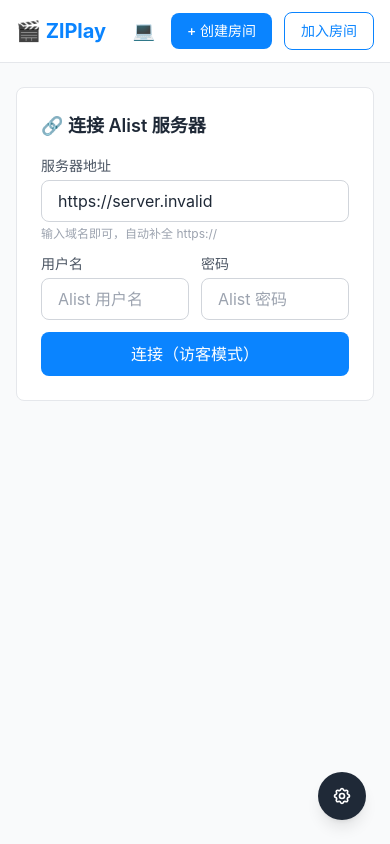
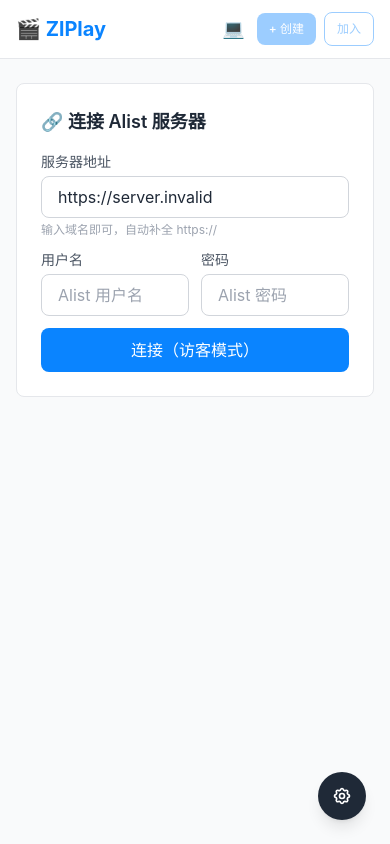
Before and after one commit to Nanawwa/zlplayer, a React (Vite) app in the folder web/: page / in a window 390 px wide. Built offline with nearby package versions, Linux system fonts and the light colour scheme; no server answers.

Commit message:
fix: mobile create room ws check

```diff
--- a/web/src/pages/HomePage.tsx
+++ b/web/src/pages/HomePage.tsx
@@ -17,6 +17,10 @@ export default function HomePage({ sendMessage }: HomePageProps) {
   const setStoreAlistUrl = useRoomStore((s) => s.setAlistUrl);
   const setCurrentVideo = useRoomStore((s) => s.setCurrentVideo);
   const setPlayerState = useRoomStore((s) => s.setPlayerState);
+  const wsConnected = useRoomStore((s) => s.wsConnected);
+
+  // 操作反馈
+  const [toast, setToast] = useState<string | null>(null);
 
   // Alist 连接错误
   const [connectError, setConnectError] = useState<string | null>(null);
@@ -87,46 +91,65 @@ export default function HomePage({ sendMessage }: HomePageProps) {
     [setCurrentVideo, setPlayerState]
   );
 
+  const showToast = useCallback((msg: string) => {
+    setToast(msg);
+    setTimeout(() => setToast(null), 3000);
+  }, []);
+
   // 创建房间
   const handleCreateRoom = useCallback(() => {
+    if (!wsConnected) {
+      showToast('未连接到服务器，请稍后再试');
+      return;
+    }
     sendMessage('create_room', {
       password: roomPassword,
       name: nickName || undefined,
     });
     setShowCreateModal(false);
-  }, [sendMessage, roomPassword, nickName]);
+  }, [sendMessage, roomPassword, nickName, wsConnected, showToast]);
 
   // 加入房间
   const handleJoinRoom = useCallback(() => {
     if (!roomCode.trim()) return;
+    if (!wsConnected) {
+      showToast('未连接到服务器，请稍后再试');
+      return;
+    }
     sendMessage('join_room', {
       code: roomCode.toUpperCase(),
       password: roomPassword,
       name: nickName || undefined,
     });
     setShowJoinModal(false);
-  }, [sendMessage, roomCode, roomPassword, nickName]);
+  }, [sendMessage, roomCode, roomPassword, nickName, wsConnected, showToast]);
 
   return (
     <div className="min-h-screen bg-gray-50 dark:bg-gray-950">
       {/* 顶部导航 */}
       <header className="bg-white dark:bg-gray-900 border-b border-gray-200 dark:border-gray-800 sticky top-0 z-10">
-        <div className="max-w-7xl mx-auto px-4 py-3 flex items-center justify-between">
-          <h1 className="text-xl font-bold text-primary-500">🎬 ZlPlay</h1>
+        <div className="max-w-7xl mx-auto px-4 py-3 flex items-center justify-between gap-2">
+          <div className="flex items-center gap-2">
+            <h1 className="text-xl font-bold text-primary-500">🎬 ZlPlay</h1>
+            <div className={`w-2 h-2 rounded-full hidden sm:block ${wsConnected ? 'bg-green-500' : 'bg-red-500'}`}
+              title={wsConnected ? '已连接' : '未连接'} />
+          </div>
 
-          <div className="flex items-center gap-3">
+          <div className="flex items-center gap-2 md:gap-3">
             <button onClick={cycleTheme} className="text-lg px-1" title="切换主题">{themeIcon}</button>
             <button
               onClick={() => setShowCreateModal(true)}
-              className="px-4 py-2 bg-primary-500 text-white text-sm font-medium rounded-lg hover:bg-primary-600 transition-colors"
+              disabled={!wsConnected}
+              className="px-3 md:px-4 py-2 bg-primary-500 text-white text-xs md:text-sm font-medium rounded-lg hover:bg-primary-600 disabled:opacity-40 disabled:cursor-not-allowed transition-colors"
             >
-              + 创建房间
+              + 创建
             </button>
             <button
               onClick={() => setShowJoinModal(true)}
-              className="px-4 py-2 border border-primary-500 text-primary-500 text-sm font-medium rounded-lg hover:bg-primary-50 dark:hover:bg-primary-900/20 transition-colors"
+              disabled={!wsConnected}
+              className="px-3 md:px-4 py-2 border border-primary-500 text-primary-500 text-xs md:text-sm font-medium rounded-lg hover:bg-primary-50 dark:hover:bg-primary-900/20 disabled:opacity-40 disabled:cursor-not-allowed transition-colors"
             >
-              加入房间
+              加入
             </button>
           </div>
         </div>
@@ -378,6 +401,12 @@ export default function HomePage({ sendMessage }: HomePageProps) {
           </button>
         </div>
       )}
+
+      {toast && (
+        <div className="fixed bottom-20 left-1/2 -translate-x-1/2 z-[100] px-4 py-3 bg-gray-900 text-white text-sm rounded-xl shadow-lg">
+          {toast}
+        </div>
+      )}
     </div>
   );
 }
```
